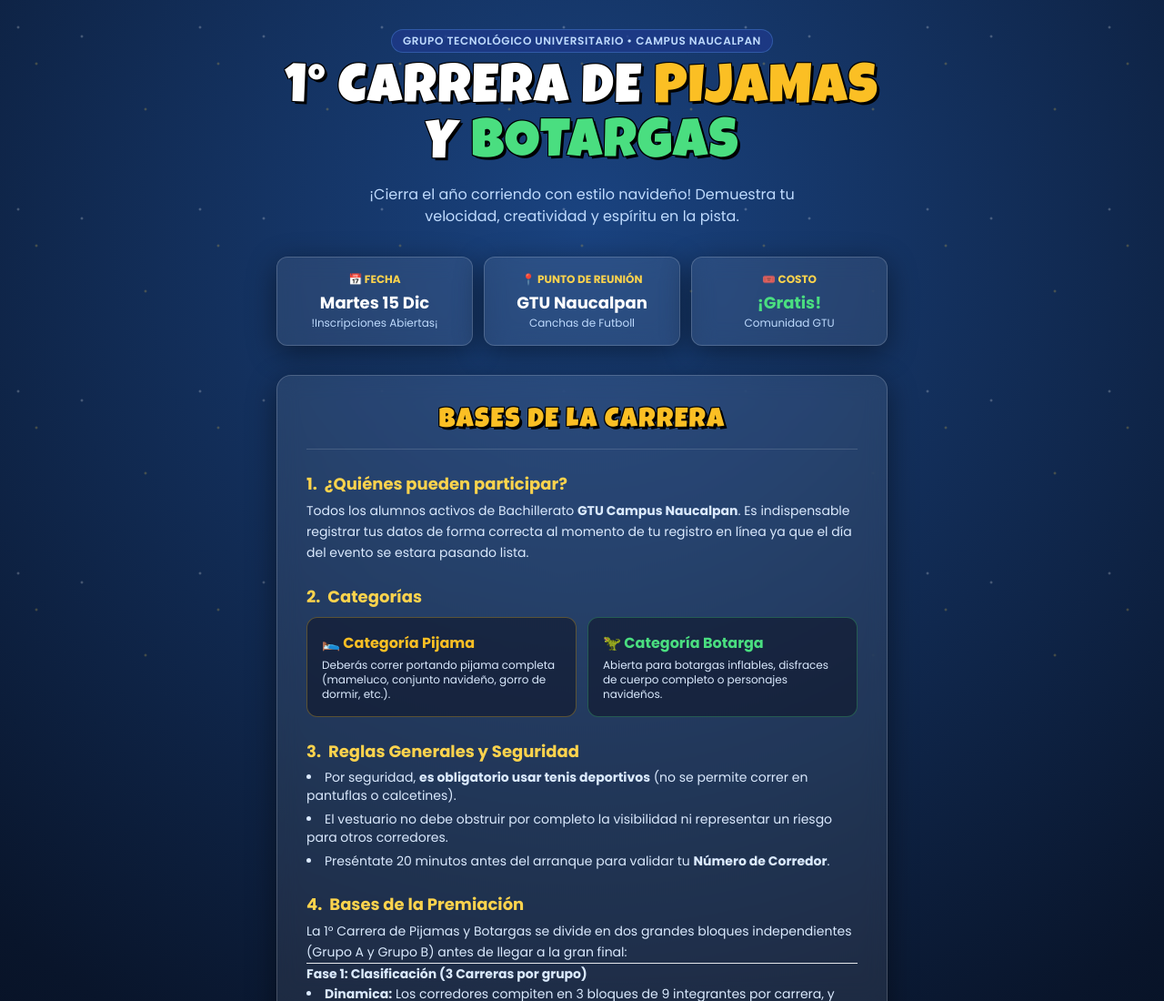
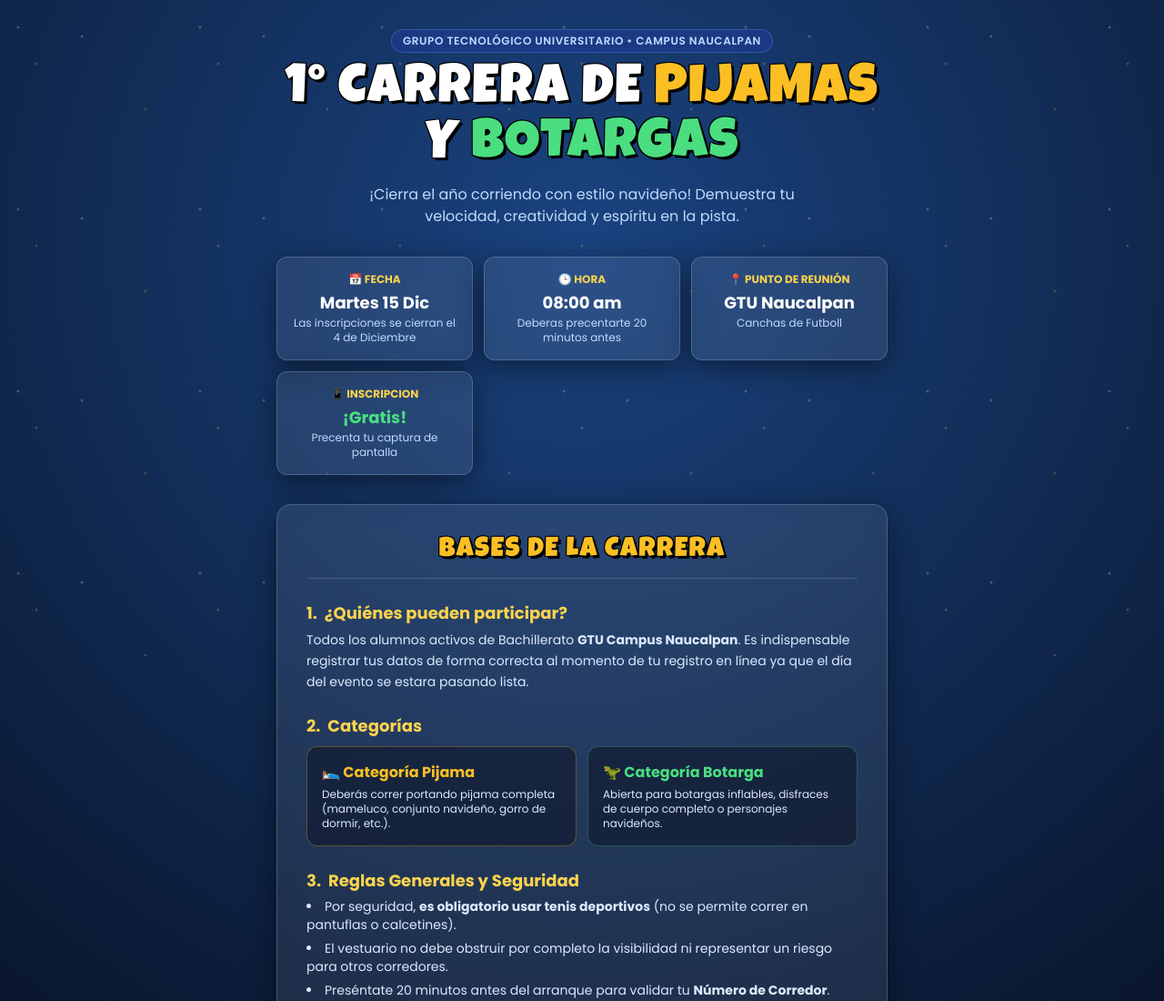
Before and after one commit to gtu-naucalpan/carrera-botargas, a plain HTML site: page index.html in a window 1280 px wide. Shown: the top 1100 px of the page at 91% size. Drawn offline with nearby package versions, Linux system fonts and the light colour scheme.

Commit message:
Add files via upload

```diff
--- a/index.html
+++ b/index.html
@@ -70,11 +70,16 @@
         </header>
 
         <!-- Datos Clave del Evento -->
-        <section class="grid grid-cols-1 sm:grid-cols-3 gap-3 mb-8">
+        <section class="grid grid-cols-2 sm:grid-cols-3 gap-3 mb-8">
             <div class="glass-card rounded-xl p-4 text-center">
                 <p class="text-xs text-amber-300 uppercase font-bold mb-1">📅 Fecha</p>
                 <p class="font-bold text-lg">Martes 15 Dic</p>
-                <p class="text-xs text-blue-200">!Inscripciones Abiertas¡</p>
+                <p class="text-xs text-blue-200">Las inscripciones se cierran el 4 de Diciembre</p>
+            </div>
+            <div class="glass-card rounded-xl p-4 text-center">
+                <p class="text-xs text-amber-300 uppercase font-bold mb-1">🕒 Hora</p>
+                <p class="font-bold text-lg">08:00 am</p>
+                <p class="text-xs text-blue-200">Deberas precentarte 20 minutos antes</p>
             </div>
             <div class="glass-card rounded-xl p-4 text-center">
                 <p class="text-xs text-amber-300 uppercase font-bold mb-1">📍 Punto de Reunión</p>
@@ -82,9 +87,9 @@
                 <p class="text-xs text-blue-200">Canchas de Futboll</p>
             </div>
             <div class="glass-card rounded-xl p-4 text-center">
-                <p class="text-xs text-amber-300 uppercase font-bold mb-1">🎟️ Costo</p>
+                <p class="text-xs text-amber-300 uppercase font-bold mb-1">📱 Inscripcion</p>
                 <p class="font-bold text-lg text-green-400">¡Gratis!</p>
-                <p class="text-xs text-blue-200">Comunidad GTU</p>
+                <p class="text-xs text-blue-200">Precenta tu captura de pantalla</p>
             </div>
         </section>
 
```
Also changed, not shown: registro.html (+2 -2 lines).
